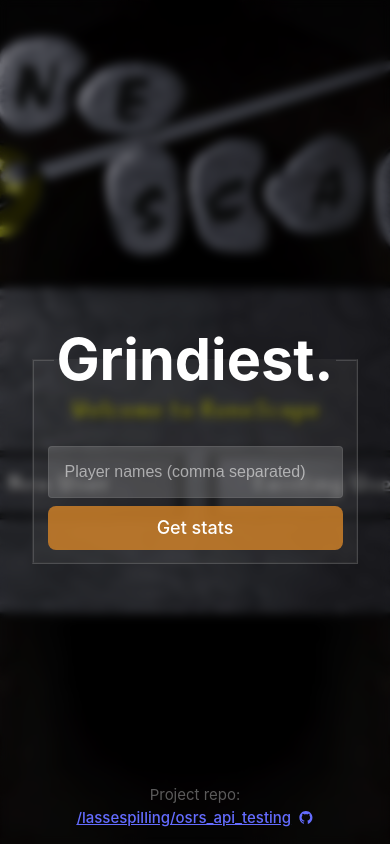
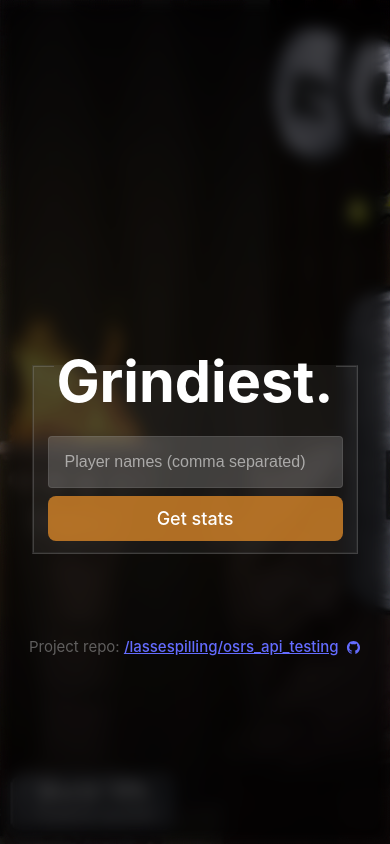
Before and after one commit to lassespilling/osrs_api_testing, a React (Vite) app: page / in a window 390 px wide. Built offline with nearby package versions, Linux system fonts and the light colour scheme.

Commit message:
more compact mobile ui version

```diff
--- a/src/App.css
+++ b/src/App.css
@@ -9,13 +9,26 @@
 }
 
 body {
-  background: black url("./assets/bg.gif") center center / cover no-repeat;
-  background-attachment: fixed;
   color: white;
-  display: grid;
-  place-content: center;
   margin: 0;
   font-size: 18px;
+  position: relative;
+}
+
+.content-row {
+  padding-top: 100px;
+}
+
+body:after {
+  background: black url("./assets/bg.gif") bottom left / cover no-repeat;
+  content: "";
+  position: fixed;
+  width: 100vw;
+  height: 100vh;
+  pointer-events: none;
+  top: 0;
+  left: 0;
+  z-index: -1;
 }
 
 body:before {
@@ -24,10 +37,11 @@ body:before {
   width: 100vw;
   height: 100vh;
   pointer-events: none;
-  background-color: rgba(0, 0, 0, 0.5);
   top: 0;
   left: 0;
-  backdrop-filter: blur(5px);
+  backdrop-filter: blur(8px) brightness(30%);
+  -webkit-backdrop-filter: blur(8px) brightness(30%);
+  z-index: 0;
 }
 
 body>* {
@@ -44,8 +58,37 @@ body>* {
   border-color: rgba(150, 150, 150, 0.3);
   margin-bottom: 2rem;
   width: 100%;
-  max-width: 500px !important;
+  max-width: 400px !important;
   margin: auto;
+}
+
+.osrs-fields-group legend h1 {
+  margin-block-end: 1rem;
+}
+
+.ui-row {
+  padding-top: 1.5rem;
+  position: fixed;
+  left: 50%;
+  transform: translateX(-50%);
+  width: 100%;
+  display: flex;
+  top: 0;
+  margin: auto;
+  justify-content: center;
+  gap: 1rem;
+  margin-bottom: 1rem;
+  z-index: 2;
+}
+
+.ui-row:before {
+  content: "";
+  width: 100%;
+  top: 0;
+  z-index: -1;
+  position: fixed;
+  height: 150%;
+  background: linear-gradient(to bottom, black 70%, transparent 100%);
 }
 
 .osrs-fields-group-wrapper {
@@ -75,7 +118,7 @@ input::placeholder {
   border-color: rgba(150, 150, 150, 0.3);
   border-radius: 1rem;
   width: max-content;
-  padding: 0.5rem 1rem;
+  padding: 0.5rem;
   line-height: 1;
   font-size: 1rem;
   text-align: left;
@@ -92,16 +135,21 @@ input::placeholder {
   border-bottom: 1px solid rgba(150, 150, 150, 0.2);
   display: flex;
   justify-content: space-between;
-  gap: 2rem;
+  gap: 1rem;
   align-items: center;
   height: 23px;
 }
 
 .player-stat-col {
-  gap: 1rem;
+  gap: .3rem;
   display: flex;
   justify-content: space-between;
   align-items: center;
+}
+
+h3 {
+  margin-block-end: 0;
+  margin-block-start: 0;
 }
 
 .player-stat-icon {
@@ -109,6 +157,7 @@ input::placeholder {
   height: 2rem;
   clip-path: circle(30% at 50% 50%);
   transform: scale(1.1);
+  transform-origin: center left;
 }
 
 .players-grid {
@@ -148,7 +197,22 @@ input::placeholder {
 }
 
 .swiper-slide {
-  width: 250px !important;
+  width: max-content !important;
+}
+
+.player-card {
+  width: 150px;
+  margin-right: 1rem;
+}
+
+.player-stats {
+  width: 100%;
+}
+
+@media (min-width:900px) {
+  .player-card {
+    width: 250px !important;
+  }
 }
 
 .swiper-wrapper {
@@ -161,7 +225,7 @@ input::placeholder {
   position: absolute;
   top: 0;
   right: 0;
-  transform: translate(-50%, -50%);
+  transform: translate(40%, -50%);
   opacity: 0;
   pointer-events: none;
   transition: all 0.2s cubic-bezier(0.455, 0.03, 0.515, 0.955);
@@ -183,8 +247,25 @@ input::placeholder {
   pointer-events: none;
   right: 0;
   border-radius: 1rem;
-  opacity: 0.3;
-  background: url("https://media4.giphy.com/media/v1.Y2lkPTc5MGI3NjExNGIxNzVmNGEyNDE3MjYzNDZhYzM5NTI5N2IyZGMxOWM5YWEyN2YwOCZlcD12MV9pbnRlcm5hbF9naWZzX2dpZklkJmN0PWc/3ohs4ucXR6NYRxmpTa/giphy.gif") center center / cover no-repeat;
+  opacity: 0.5;
+  background: url("https://media.tenor.com/ix7DobY0RJQAAAAC/runescape-fortnite.gif") center center / cover no-repeat;
+}
+
+
+.winner-revealed .player-card:not(.winner):before {
+  content: "";
+  width: 100%;
+  height: 100%;
+  position: absolute;
+  display: block;
+  mix-blend-mode: lighten;
+  left: 0;
+  top: 0;
+  pointer-events: none;
+  right: 0;
+  border-radius: 1rem;
+  opacity: 0.5;
+  background: url("https://media.tenor.com/nKr0CQy6ld0AAAAC/runescape-cry.gif") center center / cover no-repeat;
 }
 
 .player-card.winner .crown {
@@ -200,3 +281,85 @@ input::placeholder {
 .swiper {
   /* overflow: visible !important; */
 }
+
+:root {
+  font-family: Inter, system-ui, Avenir, Helvetica, Arial, sans-serif;
+  line-height: 1.5;
+  font-weight: 400;
+
+  color: rgba(255, 255, 255, 0.87);
+  background-color: #242424;
+
+  font-synthesis: none;
+  text-rendering: optimizeLegibility;
+  -webkit-font-smoothing: antialiased;
+  -moz-osx-font-smoothing: grayscale;
+  -webkit-text-size-adjust: 100%;
+}
+
+a {
+  font-weight: 500;
+  color: #646cff;
+  text-decoration: inherit;
+}
+
+a:hover {
+  color: #535bf2;
+}
+
+body, html {
+  width: 100vw;
+  overflow-x: hidden;
+}
+
+body {
+  margin: 0;
+  display: flex;
+  place-items: center;
+  min-height: 100vh;
+}
+
+h1 {
+  font-size: 3.2em;
+  line-height: 1.1;
+}
+
+button {
+  border-radius: 8px;
+  border: 1px solid transparent;
+  padding: 0.6em 1.2em;
+  font-size: 1em;
+  font-weight: 500;
+  font-family: inherit;
+  background-color: #1a1a1a;
+  cursor: pointer;
+  transition: border-color 0.25s;
+  color: white;
+}
+
+button:hover {
+  border-color: #646cff;
+}
+
+button:focus,
+button:focus-visible {
+  outline: 4px auto -webkit-focus-ring-color;
+}
+
+a {
+  text-decoration: underline;
+}
+
+.row {
+  display: inline-flex;
+  align-items: center;
+  gap: .5em;
+}
+
+.credits {
+  margin-top: auto;
+  font-size: 15px;
+  text-align: center;
+  width: 100%;
+  margin-top: 50px;
+}
--- a/src/App.jsx
+++ b/src/App.jsx
@@ -60,7 +60,7 @@ const useWindowDimensions = () => {
 };
 
 
-const keys = [
+const keysFull = [
   { title: "Overall" },
   { title: "Attack", icon: Attack },
   { title: "Defence", icon: Defence },
@@ -154,6 +154,33 @@ const keys = [
   // "Zalcano",
   // "Zulrah",
 ];
+
+const keys = [
+  { title: "Overall" },
+  { title: "Att", icon: Attack },
+  { title: "Def", icon: Defence },
+  { title: "Str", icon: Strength },
+  { title: "Hp", icon: Hitpoints },
+  { title: "Rng", icon: Ranged },
+  { title: "Pray", icon: Prayer },
+  { title: "Mage", icon: Magic },
+  { title: "Cook", icon: Cooking },
+  { title: "Wc", icon: Woodcutting },
+  { title: "Fletch", icon: Fletching },
+  { title: "Fish", icon: Fishing },
+  { title: "Fm", icon: Firemaking },
+  { title: "Craft", icon: Crafting },
+  { title: "Smith", icon: Smithing },
+  { title: "Mining", icon: Mining },
+  { title: "Herb", icon: Herblore },
+  { title: "Agil", icon: Agility },
+  { title: "Thiev", icon: Thieving },
+  { title: "Slay", icon: Slayer },
+  { title: "Farm", icon: Farming },
+  { title: "Rc", icon: Runecrafting },
+  { title: "Hunter", icon: Hunter },
+  { title: "Con", icon: Construction }
+];
 const PlayerData = ({ p, delay, last, onReady }) => {
   const [data, setData] = useState(null);
   const updateReady = useCallback(
@@ -169,7 +196,7 @@ const PlayerData = ({ p, delay, last, onReady }) => {
         // const backendUrl = import.meta.env.VITE_PROXY;
         axios
           .get(
-            // "/api/https://secure.runescape.com/m=hiscore_oldschool/index_lite.ws?player="
+            // "/api/m=hiscore_oldschool/index_lite.ws?player="
             "https://api.allorigins.win/get?&url=https://secure.runescape.com/m=hiscore_oldschool/index_lite.ws?player="
             +
             p,
@@ -177,7 +204,7 @@ const PlayerData = ({ p, delay, last, onReady }) => {
           )
           .then((response) => {
             let obj = {};
-            if (response?.data) {
+            if (response?.data?.contents) {
               response.data.contents.split("\n").forEach((skillData, index) => {
                 let arr = skillData.split(",");
                 let rank = arr[0];
@@ -205,7 +232,7 @@ const PlayerData = ({ p, delay, last, onReady }) => {
       }, delay);
     }
   }, [p, delay, last, updateReady]);
-
+  const { width } = useWindowDimensions();
   return (
     <>
       {data ? (
@@ -221,11 +248,11 @@ const PlayerData = ({ p, delay, last, onReady }) => {
                     data-val={keyVal[1].level}
                   >
                     <td className="player-stat-col">
-                      <img
+                      {keys[index].icon && <img
                         src={keys[index].icon}
                         className="player-stat-icon"
-                      />
-                      {keyVal[0]}
+                      />}
+                      <span className="player-stat">{width > 900 ? keysFull[index].title : keys[index].title}</span>
                     </td>
                     <td className="player-stat-col">{keyVal[1]?.level}</td>
                   </tr>
@@ -241,6 +268,8 @@ const PlayerData = ({ p, delay, last, onReady }) => {
 };
 
 function App() {
+
+
   let [searchParams, setSearchParams] = useSearchParams();
   // function useStickyState(defaultValue, key) {
   //   const [value, setValue] = useState(() => {
@@ -316,12 +345,14 @@ function App() {
     }
   }, [players, setSearchParams, canCompare]);
   const playersSwiperWrapper = useRef();
+
   return (
     <Routes>
       <Route
         path="/*"
         element={
-          <section>
+          <section className="content-row">
+            {!players &&
               <div className="osrs-fields-group-wrapper">
                 <fieldset className="osrs-fields-group">
                   <legend>
@@ -375,17 +406,23 @@ function App() {
                   >
                     Get stats
                   </button>
+                </fieldset>
+              </div>
+            }
             {players && (
-                  <>
+              <div className="ui-row">
                 <button
                   className="reset-btn"
                   onClick={() => {
-                        playerInput.current.value = null;
+                    let previousPlayers = [...players];
                     updatePlayers(null);
                     setDoneFetching(false);
                     document.querySelectorAll(".winner").forEach(el => el.classList.remove("winner"));
                     playersSwiperWrapper.current.classList.remove("winner-revealed");
+                    setTimeout(() => {
+                      playerInput.current.value = previousPlayers.join();
                       playerInput.current.focus();
+                    }, playerInput.current);
                   }}
                 >
                   Reset
@@ -395,7 +432,8 @@ function App() {
 
                     setSearchParams({ players: players.join(",") });
                     keys.forEach((k) => {
-                          let title = k.title;
+                      let key = k;
+                      let title = key.title;
                       let statsToCompare = document.querySelectorAll(
                         `[data-key="${title}"]`
                       );
@@ -439,10 +477,8 @@ function App() {
                 >
                   Reveal grindiest
                 </button>
-                  </>
+              </div>
             )}
-              </fieldset>
-            </div>
             <div className="players-swiper-wrapper" ref={playersSwiperWrapper}>
               {players?.length > 0 &&
                 <Swiper
@@ -466,8 +502,7 @@ function App() {
                 </Swiper>
               }
             </div>
-            <div className="players-grid">
-            </div>
+
             <p style={{ color: "rgba(150,150,150,0.6)" }} className="credits">Project repo: <a href="https://github.com/lassespilling/osrs_api_testing" title="Go to github" className="row">/lassespilling/osrs_api_testing<AiFillGithub size="1em" /> </a></p>
           </section>
         }
--- a/src/index.css
+++ /dev/null
@@ -1,85 +0,0 @@
-:root {
-  font-family: Inter, system-ui, Avenir, Helvetica, Arial, sans-serif;
-  line-height: 1.5;
-  font-weight: 400;
-
-  color: rgba(255, 255, 255, 0.87);
-  background-color: #242424;
-
-  font-synthesis: none;
-  text-rendering: optimizeLegibility;
-  -webkit-font-smoothing: antialiased;
-  -moz-osx-font-smoothing: grayscale;
-  -webkit-text-size-adjust: 100%;
-}
-
-a {
-  font-weight: 500;
-  color: #646cff;
-  text-decoration: inherit;
-}
-
-.osrs-fields-group {
-  max-width: 100%;
-}
-
-a:hover {
-  color: #535bf2;
-}
-
-body, html {
-  width: 100vw;
-  overflow-x: hidden;
-}
-
-body {
-  margin: 0;
-  display: flex;
-  place-items: center;
-  min-height: 100vh;
-}
-
-h1 {
-  font-size: 3.2em;
-  line-height: 1.1;
-}
-
-button {
-  border-radius: 8px;
-  border: 1px solid transparent;
-  padding: 0.6em 1.2em;
-  font-size: 1em;
-  font-weight: 500;
-  font-family: inherit;
-  background-color: #1a1a1a;
-  cursor: pointer;
-  transition: border-color 0.25s;
-  color: white;
-}
-
-button:hover {
-  border-color: #646cff;
-}
-
-button:focus,
-button:focus-visible {
-  outline: 4px auto -webkit-focus-ring-color;
-}
-
-a {
-  text-decoration: underline;
-}
-
-.row {
-  display: inline-flex;
-  align-items: center;
-  gap: .5em;
-}
-
-.credits {
-  font-size: 15px;
-  position: fixed;
-  bottom: 0;
-  left: 50%;
-  transform: translate(-50%);
-}
--- a/src/main.jsx
+++ b/src/main.jsx
@@ -1,7 +1,6 @@
 import "react";
 import ReactDOM from "react-dom/client";
 import App from "./App.jsx";
-import "./index.css";
 import { BrowserRouter } from "react-router-dom";
 
 ReactDOM.createRoot(document.getElementById("root")).render(
```
Lines whose indentation alone changed are shown as unchanged.
